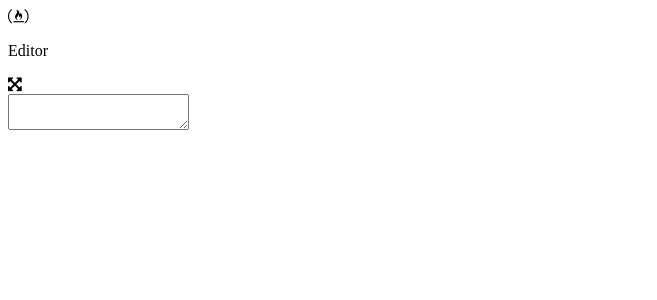
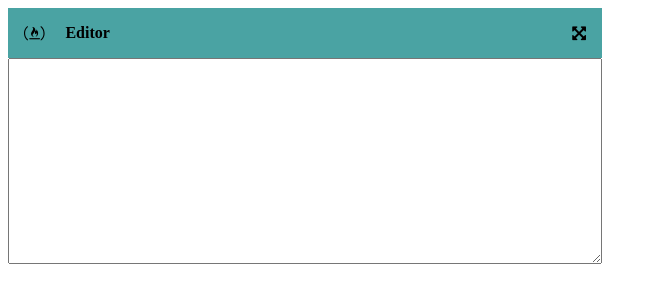
Before and after one commit to ChekeGT/Markdown-Previewer, a React (Vite) app: page / in a window 1280 px wide. Shown: the top 300 px of the page, without its empty margins (0-657 px from the left). Built offline with nearby package versions, Linux system fonts and the light colour scheme.

Commit message:
Added main styling for the editor component

```diff
--- a/src/components/Editor.jsx
+++ b/src/components/Editor.jsx
@@ -1,4 +1,5 @@
 import { useState } from "react"
+import '../sass/Editor.sass'
 
 export default function Editor({value, updateValue}){
     const [editorOpenState, updateEditorOpenState] = useState(false)
@@ -18,7 +19,7 @@ return (
                 <i className="fa fa-free-code-camp"></i>
                 <p>Editor</p>
             </div>
-            <i onClick={toggleEditorOpenState} className={`fa ${editorOpenState ? 'fa-compress' : 'fa-arrows-alt'}`}></i>
+            <i onClick={toggleEditorOpenState} className={`open-and-close-editor-button fa ${editorOpenState ? 'fa-compress' : 'fa-arrows-alt'}`}></i>
         </div>
         <textarea value={value} onChange={handleEditorChange} className={`editor-textarea ${editorOpenState ? 'open' : ''}`}></textarea>
     </div>
--- /dev/null
+++ b/src/sass/Editor.sass
@@ -0,0 +1,25 @@
+.editor-general-container
+    display: flex
+    flex-direction: column
+    width: 80%
+    max-width: 594px
+    .editor-header
+        display: flex
+        justify-content: space-between
+        align-items: center
+        background: #4aa3a3
+        padding: 0 1rem
+        .icon-and-text-container
+            display: flex
+            justify-content: center
+            align-items: center
+            gap: 1.3rem
+            font-weight: bold
+        .open-and-close-editor-button
+            &:hover
+                cursor: pointer
+                color: #57e2b1
+    .editor-textarea
+        height: 200px
+    .editor-textarea.open
+        height: 90vh
```
